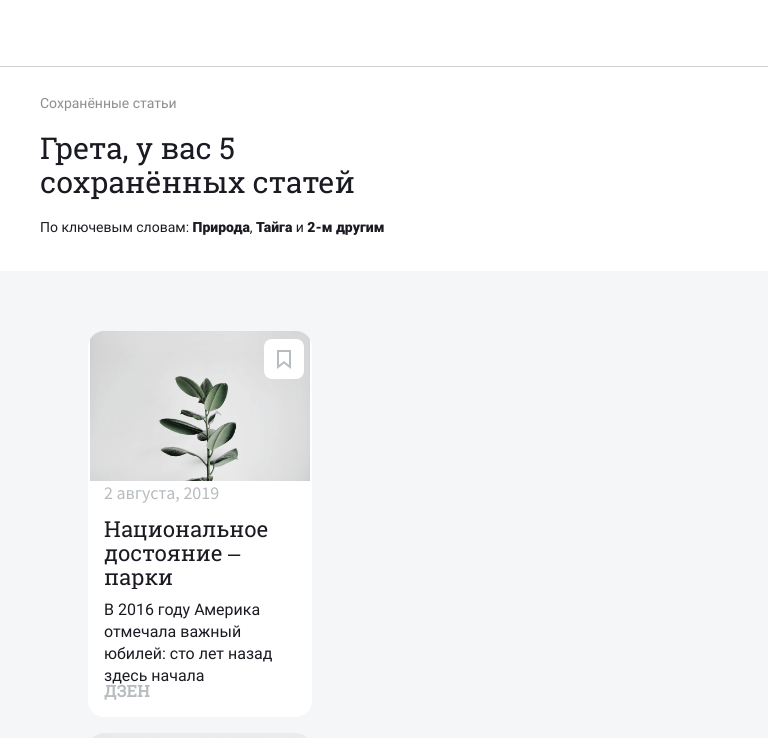
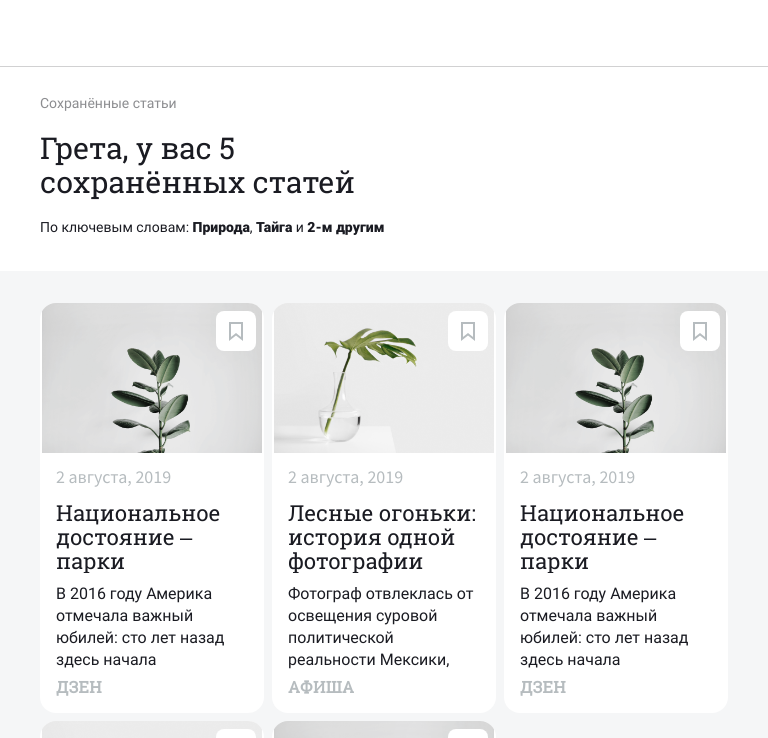
Before and after one commit to Vladimir-art/news-explorer-frontend, a React (Create React App) app: page / in a window 768 px wide. Shown: the top 738 px of the page. Built offline with nearby package versions, Linux system fonts and the light colour scheme.

Commit message:
article-list 768

```diff
--- a/src/blocks/article-element/__image/article-element__image.css
+++ b/src/blocks/article-element/__image/article-element__image.css
@@ -10,5 +10,6 @@
   .article-element__image {
     width: 224px;
     height: 150px;
+    margin-bottom: 12px;
   }
 }
--- a/src/blocks/article-element/__source/article-element__source.css
+++ b/src/blocks/article-element/__source/article-element__source.css
@@ -20,6 +20,6 @@
 
 @media screen and (max-width: 1268px) and (min-width: 768px) {
   .article-element__source {
-    margin: 0 0 16px 16px;
+    margin: 12px 0 16px 16px;
   }
 }
--- a/src/blocks/article-list/__item/article-list__item.css
+++ b/src/blocks/article-list/__item/article-list__item.css
@@ -7,3 +7,12 @@
   grid-row-gap: 16px;
   grid-column-gap: 16px;
 }
+
+@media screen and (max-width: 1268px) and (min-width: 768px) {
+  .article-list__item {
+    max-width: 688px;
+    grid-template-columns: repeat(auto-fill, 224px);
+    grid-row-gap: 8px;
+    grid-column-gap: 8px;
+  }
+}
--- a/src/blocks/article-list/article-list.css
+++ b/src/blocks/article-list/article-list.css
@@ -1,8 +1,14 @@
 @import url(./__item/article-list__item.css);
 
 .article-list {
-  margin: 0;
+  margin: 0 auto;
   padding: 60px 0;
   max-width: 100%;
   background-color: #F5F6F7;
 }
+
+@media screen and (max-width: 1024px) and (min-width: 768px) {
+  .article-list {
+    padding: 32px 0;
+  }
+}
```
